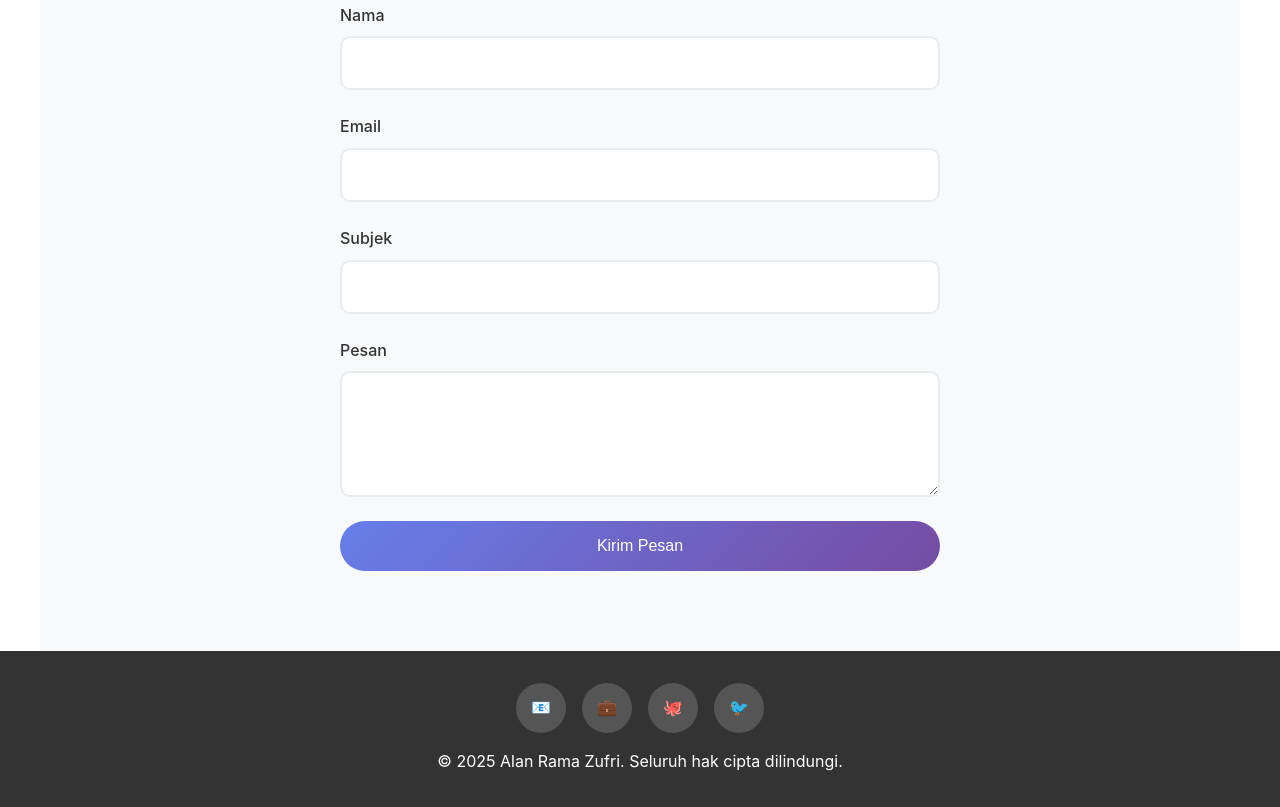
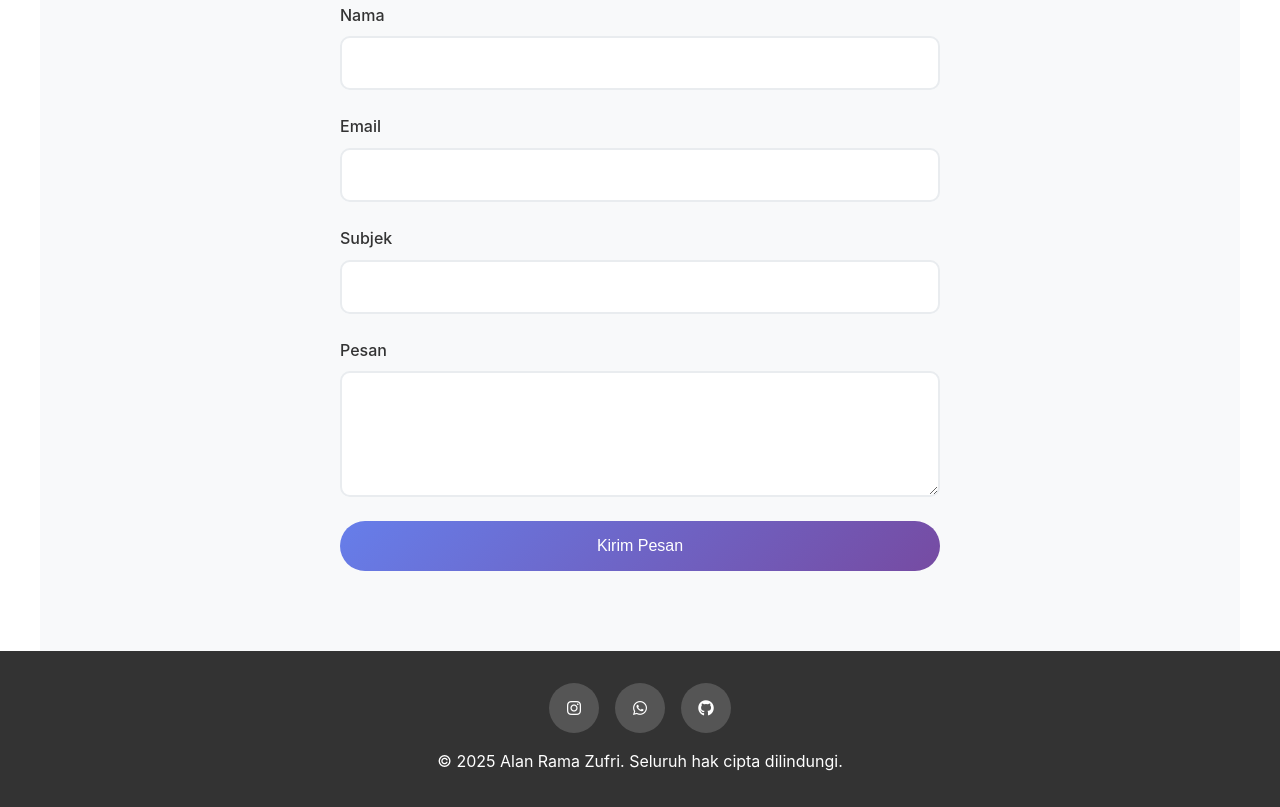
Before and after one commit to CalonPeretas/CalonPeretas.github.io, a plain HTML site: page index.html in a window 1280 px wide. Shown: the part 2959-3766 px from the top of the page. Drawn offline with Linux system fonts and the light colour scheme.

Commit message:
Update index.html

```diff
--- a/index.html
+++ b/index.html
@@ -667,15 +667,22 @@
     </section>
 
     <!-- Footer -->
-    <footer>
-        <div class="social-links">
-            <a href="#" class="social-link">📧</a>
-            <a href="#" class="social-link">💼</a>
-            <a href="#" class="social-link">🐙</a>
-            <a href="#" class="social-link">🐦</a>
-        </div>
-        <p>&copy; 2025 Alan Rama Zufri. Seluruh hak cipta dilindungi.</p>
-    </footer>
+    <!-- Tambahkan ini di <head> untuk Font Awesome (jika belum ada) -->
+<link rel="stylesheet" href="https://cdnjs.cloudflare.com/ajax/libs/font-awesome/6.4.0/css/all.min.css">
+<footer>
+    <div class="social-links">
+        <a href="https://instagram.com/namamu" class="social-link" target="_blank" aria-label="Instagram">
+            <i class="fab fa-instagram"></i>
+        </a>
+        <a href="https://wa.me/6281234567890" class="social-link" target="_blank" aria-label="WhatsApp">
+            <i class="fab fa-whatsapp"></i>
+        </a>
+        <a href="https://github.com/namamu" class="social-link" target="_blank" aria-label="GitHub">
+            <i class="fab fa-github"></i>
+        </a>
+    </div>
+    <p>&copy; 2025 Alan Rama Zufri. Seluruh hak cipta dilindungi.</p>
+</footer>
 
     <script>
         // Smooth scrolling
```
